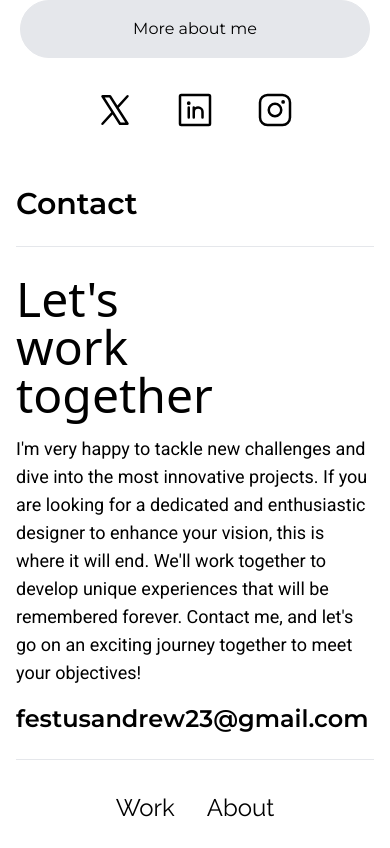
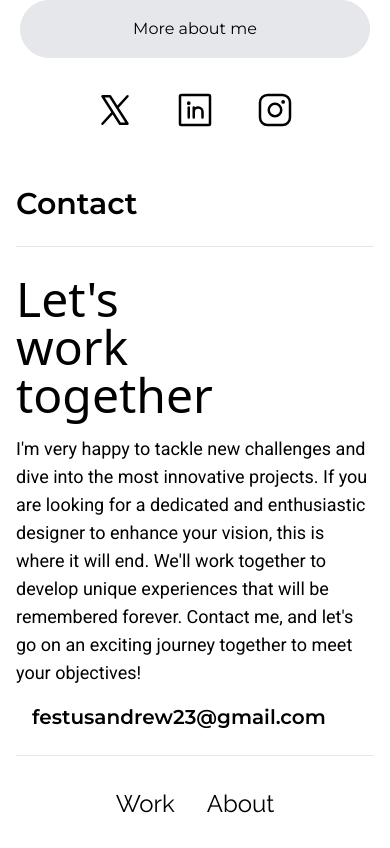
Before and after one commit to KeswetRinret/Festus_Andrew_Portfolio, a React (Vite) app: page / in a window 390 px wide. Shown: the part 3281-4129 px from the top of the page. Built offline with nearby package versions, Linux system fonts and the light colour scheme.

Commit message:
contact responsiveness

```diff
--- a/src/components/Contact.jsx
+++ b/src/components/Contact.jsx
@@ -22,7 +22,7 @@ const Contact = () => {
               will end. We'll work together to develop unique experiences that
               will be remembered forever. Contact me, and let's go on an
               exciting journey together to meet your objectives!
-              <div className="md:mt-10 mt-4 md:text-3xl text-2xl font-tertiaryFont font-semibold relative group">
+              <div className="md:mt-10 mt-4 md:text-3xl text-xl w-full ml-4 font-tertiaryFont font-semibold relative group">
                 <span class="absolute bottom-0 left-0 w-0 h-0.5 bg-gray-800 group-hover:w-full group-hover:transition-all group-hover:duration-300"></span>
                 festusandrew23@gmail.com
               </div>
```
